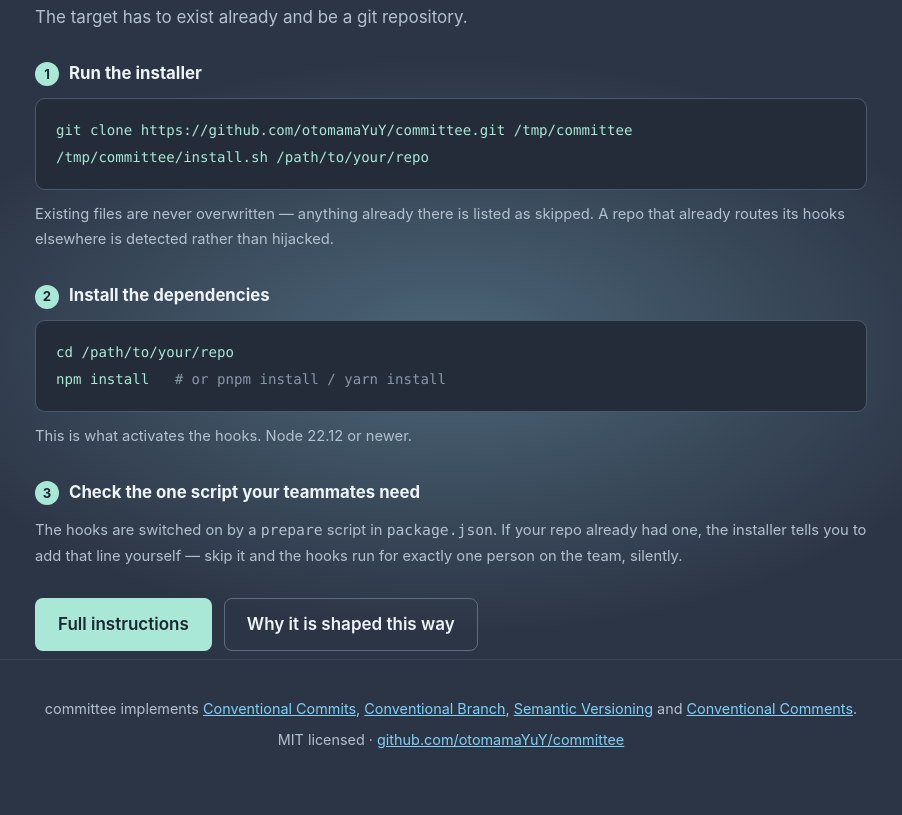
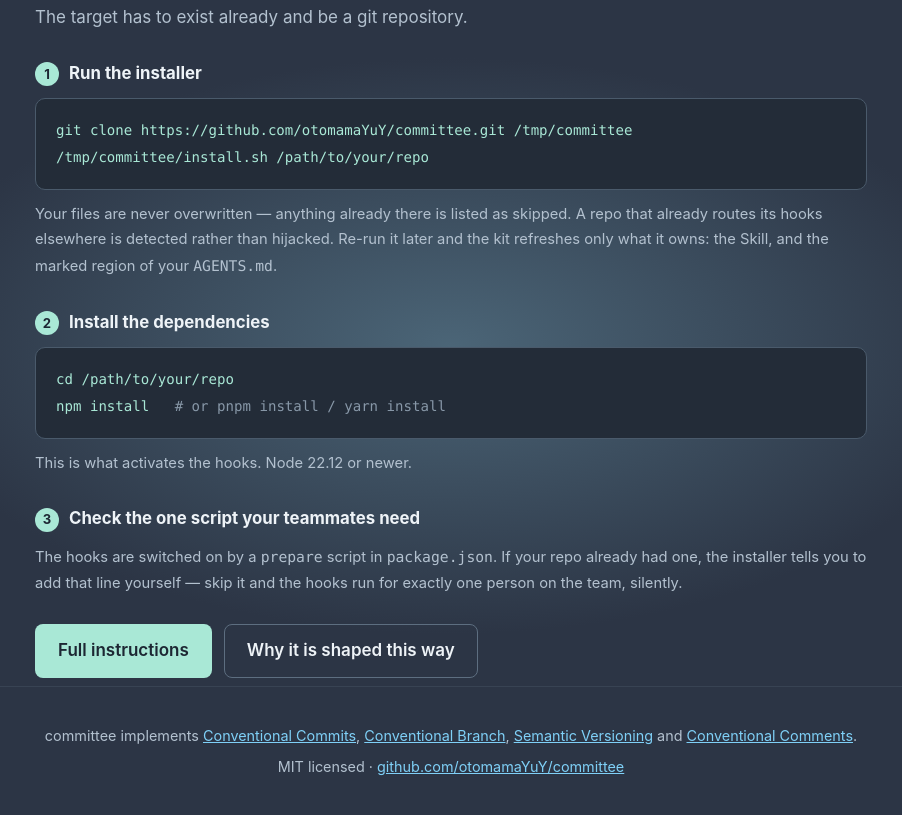
Before and after one commit to otomamaYuY/committee, a website: page site/index.html in a window 1280 px wide. Shown: the part 2358-3173 px from the top of the page, without its empty margins (189-1091 px from the left). Drawn offline with Linux system fonts and the light colour scheme.

Commit message:
docs: correct what the installer leaves alone
"Existing files are never overwritten" stopped being true the moment the
installer began refreshing a region of AGENTS.md. The claim appeared in
the README, in CONTRIBUTING's description of what install_test pins, and
on the landing page; all three now say that the adopter's files are safe
and name the two regions the kit owns.

Co-Authored-By: Claude Opus 5 <noreply@anthropic.com>

```diff
--- a/site/index.html
+++ b/site/index.html
@@ -398,9 +398,11 @@ final</pre>
 <pre>git clone https://github.com/otomamaYuY/committee.git /tmp/committee
 /tmp/committee/install.sh /path/to/your/repo</pre>
       <p class="note">
-        Existing files are never overwritten — anything already there is
-        listed as skipped. A repo that already routes its hooks elsewhere is
-        detected rather than hijacked.
+        Your files are never overwritten — anything already there is listed
+        as skipped. A repo that already routes its hooks elsewhere is detected
+        rather than hijacked. Re-run it later and the kit refreshes only what
+        it owns: the Skill, and the marked region of your
+        <code>AGENTS.md</code>.
       </p>
     </li>
 
```
Also changed, not shown: CONTRIBUTING.md (+3 -2 lines), README.md.
